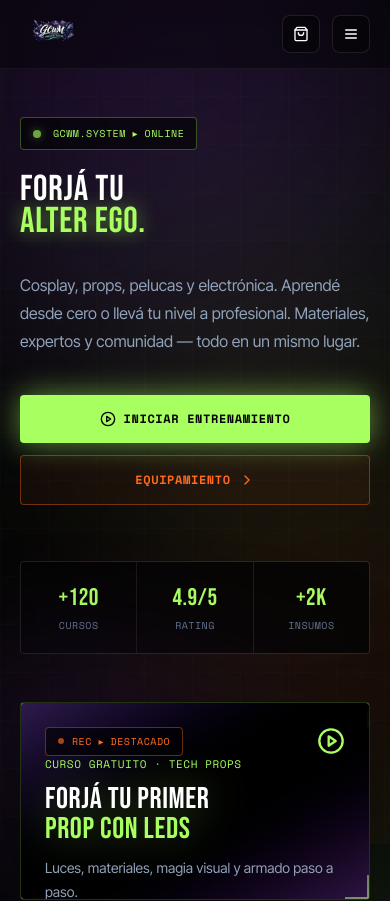
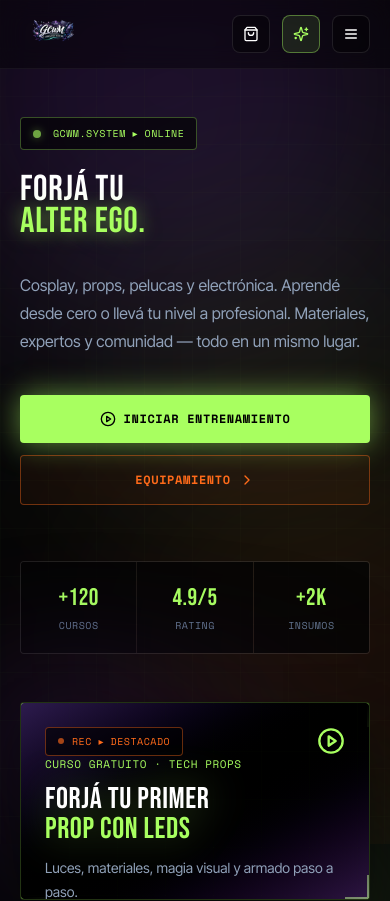
Before and after one commit to Ominizz23/gcwm-web, a React (Vite) app: page / in a window 390 px wide. Shown: the top 901 px of the page. Built offline with nearby package versions, Linux system fonts and the light colour scheme.

Commit message:
Show Sync button on mobile as Sparkles icon (was hidden md:block only)

```diff
--- a/src/gcwm_homepage_boceto.jsx
+++ b/src/gcwm_homepage_boceto.jsx
@@ -1036,9 +1036,10 @@ function Header({ page, setPage, openCategory, cartCount, onOpenCart }) {
             <button
               type="button"
               onClick={() => setSyncOpen(true)}
-              className="hidden rounded-lg border border-[var(--eva-green)]/40 bg-[var(--eva-green)]/10 px-4 py-2 font-mono-tech text-xs uppercase tracking-[0.15em] text-[var(--eva-green)] transition-colors hover:bg-[var(--eva-green)]/20 md:block"
+              className="flex items-center gap-2 rounded-lg border border-[var(--eva-green)]/40 bg-[var(--eva-green)]/10 px-2.5 py-2.5 font-mono-tech text-xs uppercase tracking-[0.15em] text-[var(--eva-green)] transition-colors hover:bg-[var(--eva-green)]/20 md:px-4 md:py-2"
             >
-              Sync ▸
+              <Sparkles className="h-4 w-4 md:hidden" />
+              <span className="hidden md:inline">Sync ▸</span>
             </button>
 
             <button
```
